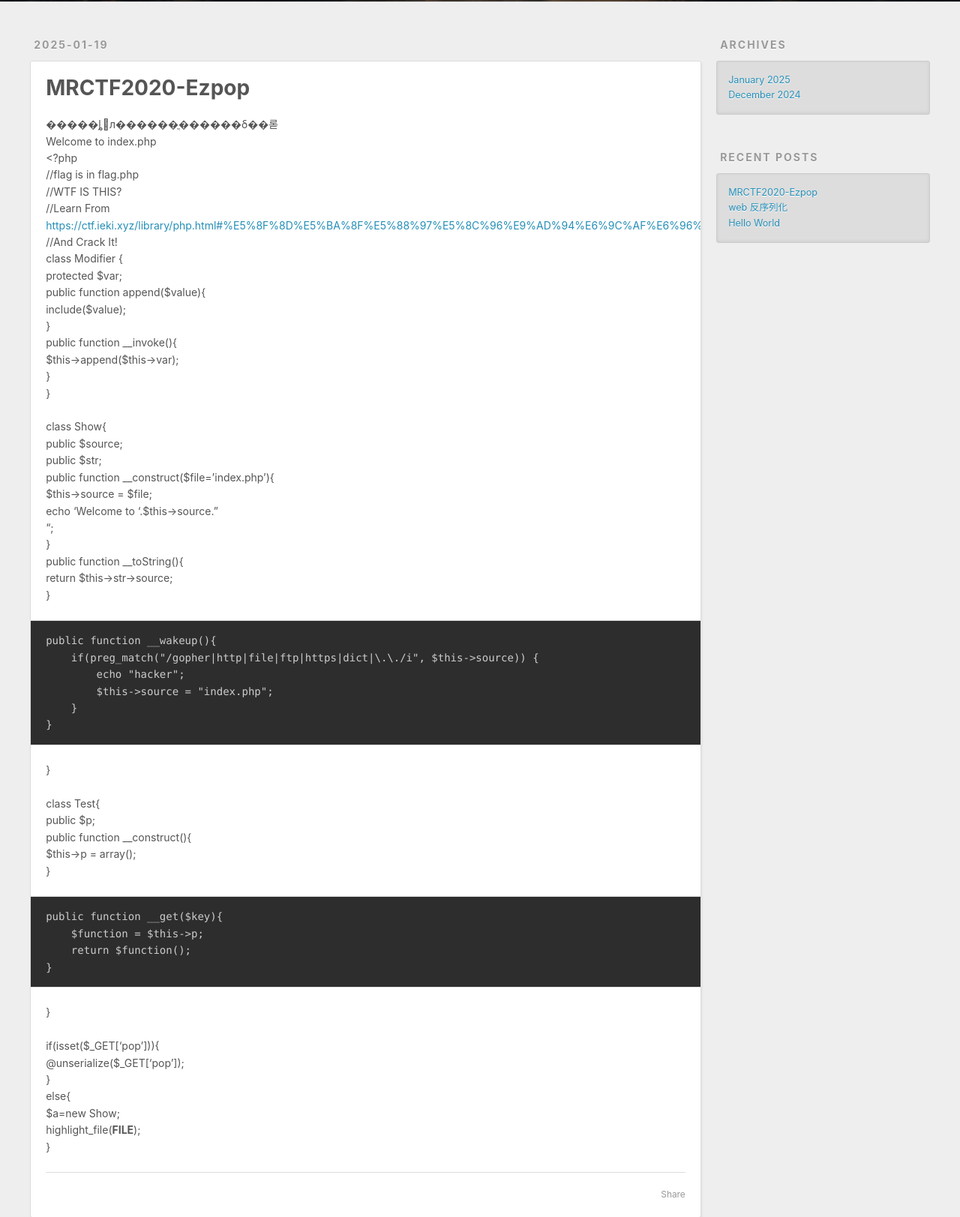
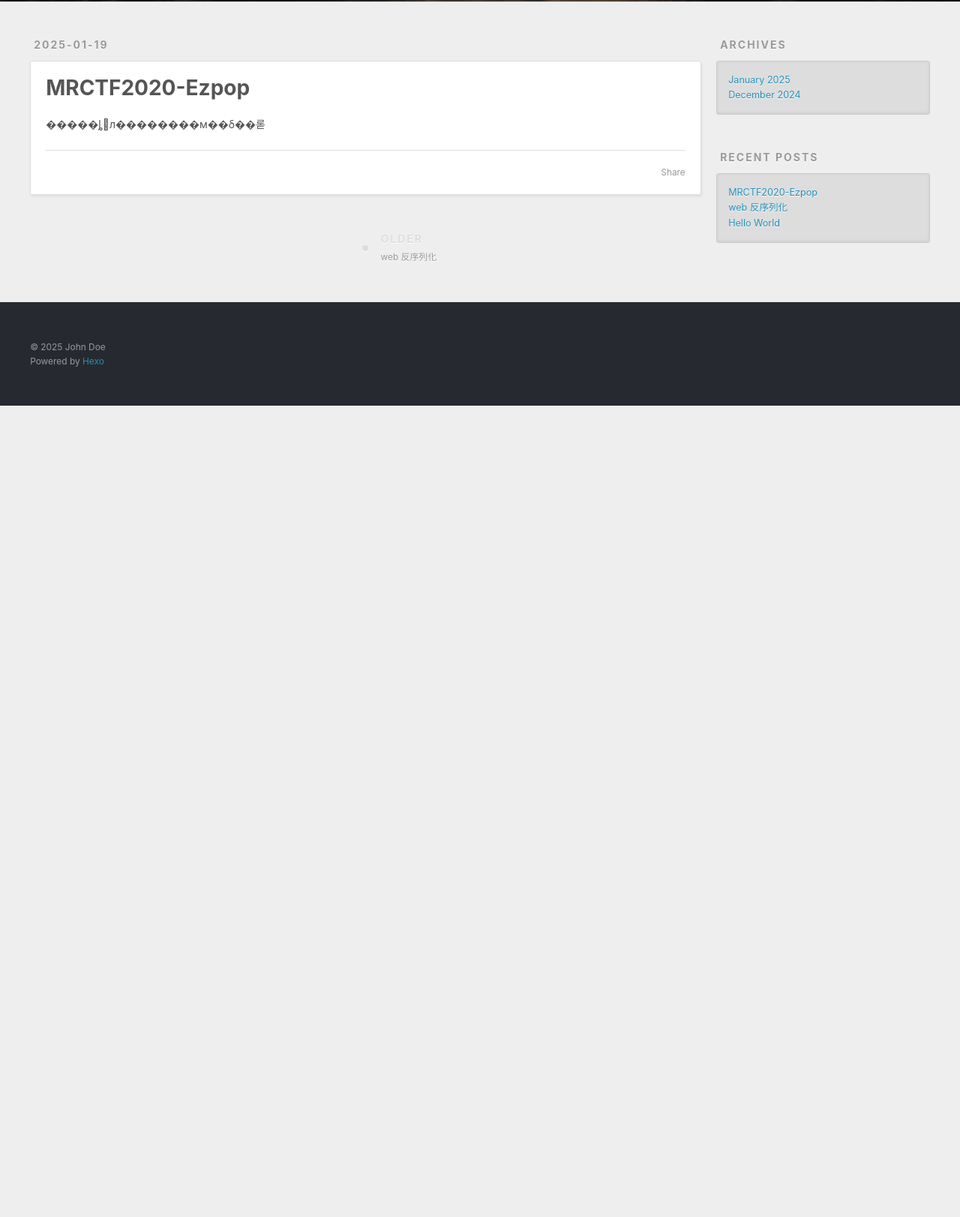
Before and after one commit to Lb977/Lb977.github.io, a plain HTML site: page 2025/01/19/MRCTF2020-Ezpop/index.html in a window 1280 px wide. Shown: the part 298-1921 px from the top of the page at 75% size. After the commit the page ends 839 px from the top, so only its background shows below. Drawn offline with Linux system fonts and the light colour scheme.

Commit message:
Site updated: 2025-01-19 20:26:37

```diff
--- a/2025/01/19/MRCTF2020-Ezpop/index.html
+++ b/2025/01/19/MRCTF2020-Ezpop/index.html
@@ -6,15 +6,15 @@
 
   <title>MRCTF2020-Ezpop | Hexo</title>
   <meta name="viewport" content="width=device-width, initial-scale=1, shrink-to-fit=no">
-  <meta name="description" content="�����ȴ򿪰л������ֳ������δ��롣Welcome to index.php&lt;?php&#x2F;&#x2F;flag is in flag.php&#x2F;&#x2F;WTF IS THIS?&#x2F;&#x2F;Learn From https:&#x2F;&#x2F;ctf.ieki.xyz&#x2F;library&#x2F;php.html#%E5%8F%8D%E5%BA%8F%E5%88%97%E5">
+  <meta name="description" content="�����ȴ򿪰л��������м��δ��롣">
 <meta property="og:type" content="article">
 <meta property="og:title" content="MRCTF2020-Ezpop">
 <meta property="og:url" content="http://example.com/2025/01/19/MRCTF2020-Ezpop/index.html">
 <meta property="og:site_name" content="Hexo">
-<meta property="og:description" content="�����ȴ򿪰л������ֳ������δ��롣Welcome to index.php&lt;?php&#x2F;&#x2F;flag is in flag.php&#x2F;&#x2F;WTF IS THIS?&#x2F;&#x2F;Learn From https:&#x2F;&#x2F;ctf.ieki.xyz&#x2F;library&#x2F;php.html#%E5%8F%8D%E5%BA%8F%E5%88%97%E5">
+<meta property="og:description" content="�����ȴ򿪰л��������м��δ��롣">
 <meta property="og:locale" content="en_US">
 <meta property="article:published_time" content="2025-01-19T12:16:08.000Z">
-<meta property="article:modified_time" content="2025-01-19T12:18:38.335Z">
+<meta property="article:modified_time" content="2025-01-19T12:26:15.289Z">
 <meta property="article:author" content="John Doe">
 <meta name="twitter:card" content="summary">
 
@@ -93,24 +93,7 @@
 
     <div class="e-content article-entry" itemprop="articleBody">
 
-        <p>�����ȴ򿪰л������ֳ������δ��롣<br>Welcome to index.php<br>&lt;?php<br>&#x2F;&#x2F;flag is in flag.php<br>&#x2F;&#x2F;WTF IS THIS?<br>&#x2F;&#x2F;Learn From <a target="_blank" rel="noopener" href="https://ctf.ieki.xyz/library/php.html#%E5%8F%8D%E5%BA%8F%E5%88%97%E5%8C%96%E9%AD%94%E6%9C%AF%E6%96%B9%E6%B3%95">https://ctf.ieki.xyz/library/php.html#%E5%8F%8D%E5%BA%8F%E5%88%97%E5%8C%96%E9%AD%94%E6%9C%AF%E6%96%B9%E6%B3%95</a><br>&#x2F;&#x2F;And Crack It!<br>class Modifier {<br>    protected  $var;<br>    public function append($value){<br>        include($value);<br>    }<br>    public function __invoke(){<br>        $this-&gt;append($this-&gt;var);<br>    }<br>}</p>
-<p>class Show{<br>    public $source;<br>    public $str;<br>    public function __construct($file&#x3D;’index.php’){<br>        $this-&gt;source &#x3D; $file;<br>        echo ‘Welcome to ‘.$this-&gt;source.”<br>“;<br>    }<br>    public function __toString(){<br>        return $this-&gt;str-&gt;source;<br>    }</p>
-<pre><code>public function __wakeup()&#123;
-    if(preg_match(&quot;/gopher|http|file|ftp|https|dict|\.\./i&quot;, $this-&gt;source)) &#123;
-        echo &quot;hacker&quot;;
-        $this-&gt;source = &quot;index.php&quot;;
-    &#125;
-&#125;
-</code></pre>
-<p>}</p>
-<p>class Test{<br>    public $p;<br>    public function __construct(){<br>        $this-&gt;p &#x3D; array();<br>    }</p>
-<pre><code>public function __get($key)&#123;
-    $function = $this-&gt;p;
-    return $function();
-&#125;
-</code></pre>
-<p>}</p>
-<p>if(isset($_GET[‘pop’])){<br>    @unserialize($_GET[‘pop’]);<br>}<br>else{<br>    $a&#x3D;new Show;<br>    highlight_file(<strong>FILE</strong>);<br>}</p>
+        <p>�����ȴ򿪰л��������м��δ��롣</p>
 
 
     </div>
```
Also changed, not shown: index.html (+1 -18 lines).
